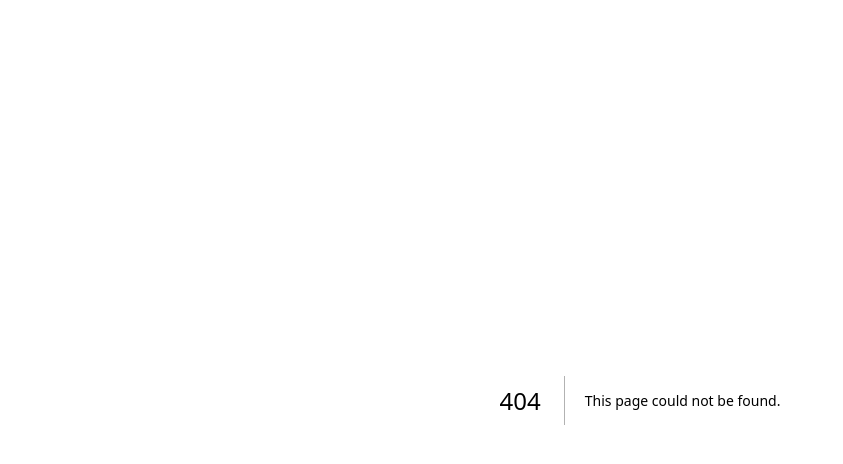
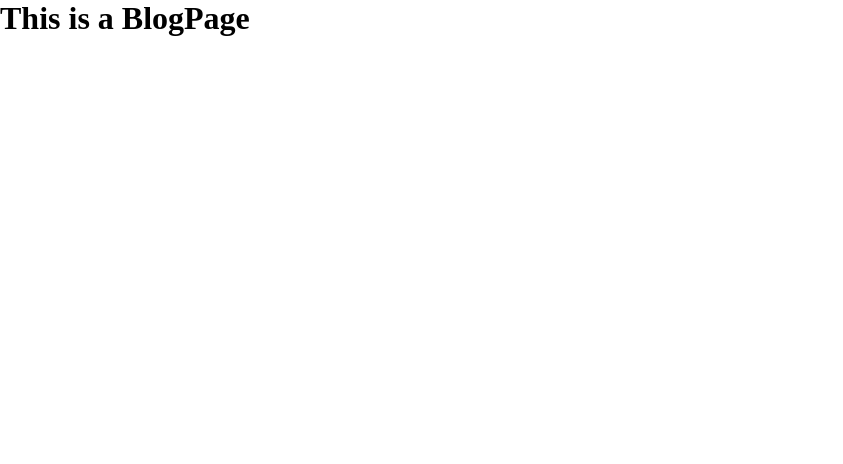
Before and after one commit to CKodes/til-mmxxv, a Next.js app: page /blogPage/1 in a window 1280 px wide. Before the commit this address had no page. Shown: the top 464 px of the page, without its empty margins (0-843 px from the left). Built offline with nearby package versions, Linux system fonts and the light colour scheme.

Commit message:
feat: add basic route to blogPage/[slug]

```diff
--- /dev/null
+++ b/src/app/blogPage/[slug]/page.tsx
@@ -0,0 +1,9 @@
+import React from "react"
+
+export default function BlogPage() {
+  return (
+    <div>
+      <h1>This is a BlogPage</h1>
+    </div>
+  )
+}
```
Also changed, not shown: src/components/Card/Card.tsx (+8 -7 lines).
